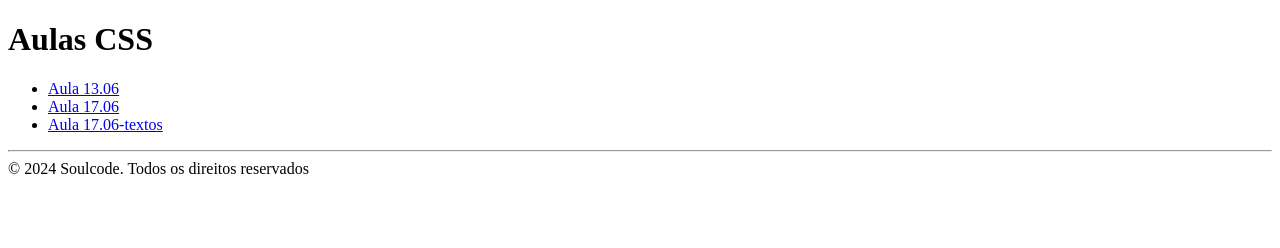
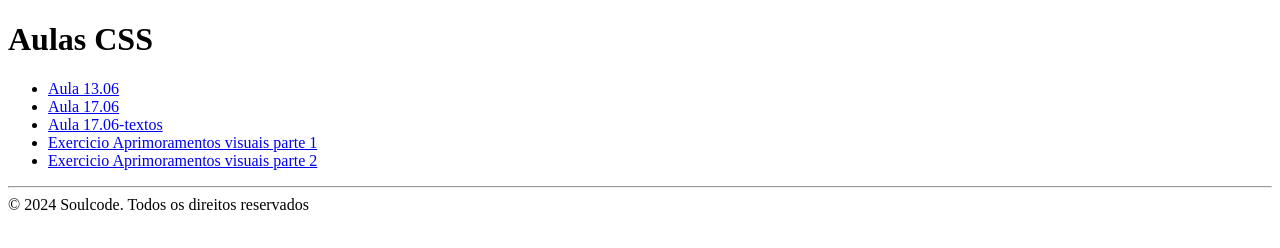
Before and after one commit to miriamhwork/soulcode-css, a plain HTML site: page index.html in a window 1280 px wide. Drawn offline with Linux system fonts and the light colour scheme.

Commit message:
aula1706: links

```diff
--- a/index.html
+++ b/index.html
@@ -13,6 +13,8 @@
                 <li><a href="aula1306/index.html">Aula 13.06</a></li>
                 <li><a href="aula1706/index.html">Aula 17.06</a></li>
                 <li><a href="aula1706/textos.html">Aula 17.06-textos</a></li>
+                <li><a href="aula1706/exercicio/index.html">Exercicio Aprimoramentos visuais parte 1</a></li>
+                <li><a href="aula1706/exercicio/execicio.html">Exercicio Aprimoramentos visuais parte 2</a></li>
             </ul>
         </nav>
     </main>
```
